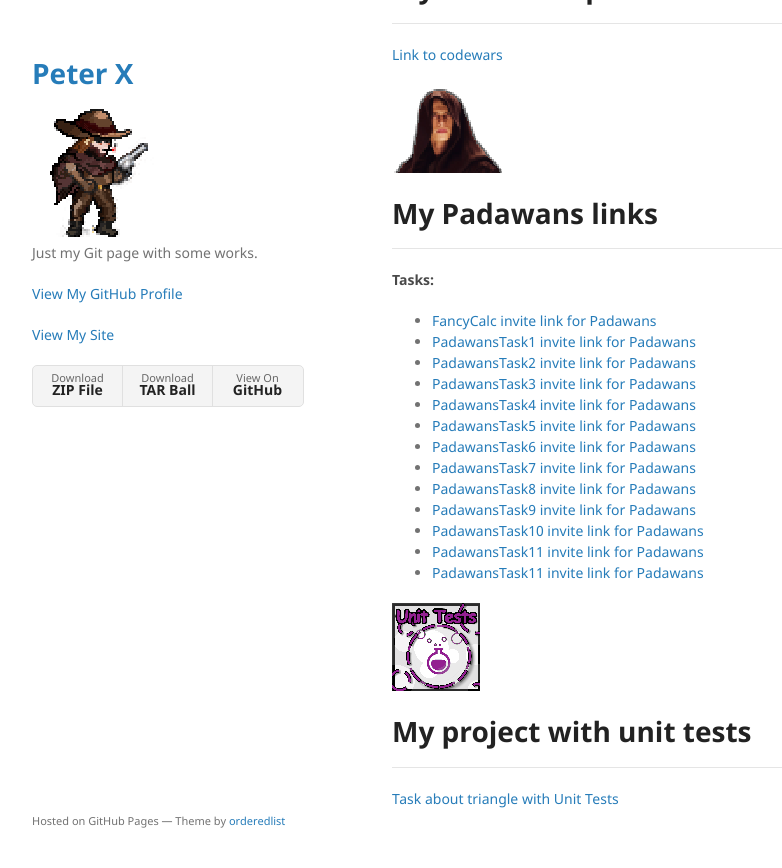
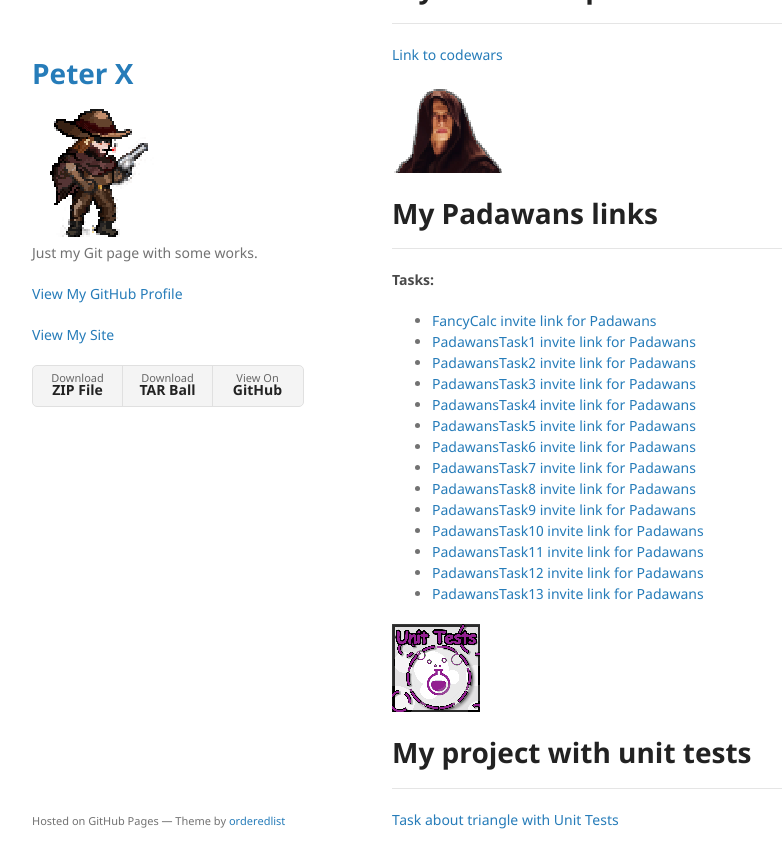
Before and after one commit to StwUser/StwUser.github.io, a Jekyll site: the page built from index.md, in a window 1280 px wide and 900 px high, scrolled down 655 px. Shown: the top 868 px of the window, without its empty margins (178-960 px from the left). Built offline with Jekyll 4.4.1, drawn with Linux system fonts in a browser that asks for light colours; our own code applies the rules of GitHub Pages for plain Markdown files.

Commit message:
padTask13

```diff
--- a/index.md
+++ b/index.md
@@ -42,7 +42,8 @@
 *	[PadawansTask9 invite link for Padawans](https://github.com/StwUser/PadawansTask9/invitations)
 *	[PadawansTask10 invite link for Padawans](https://github.com/StwUser/PadawansTask10/invitations)
 *	[PadawansTask11 invite link for Padawans](https://github.com/StwUser/PadawansTask11/invitations)
-*	[PadawansTask11 invite link for Padawans](https://github.com/StwUser/PadawansTask12/invitations)
+*	[PadawansTask12 invite link for Padawans](https://github.com/StwUser/PadawansTask12/invitations)
+*	[PadawansTask13 invite link for Padawans](https://github.com/StwUser/PadawansTask13/invitations)
 
 
 
```
